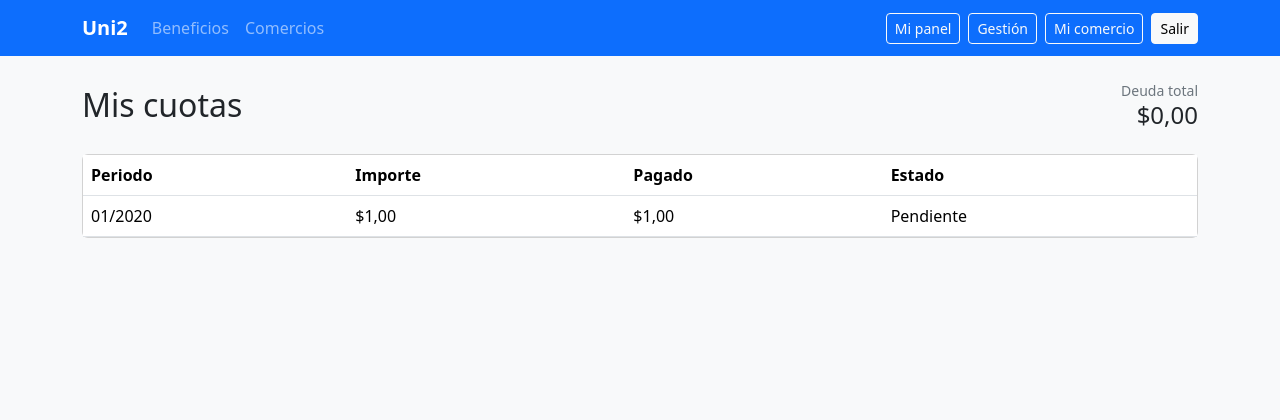
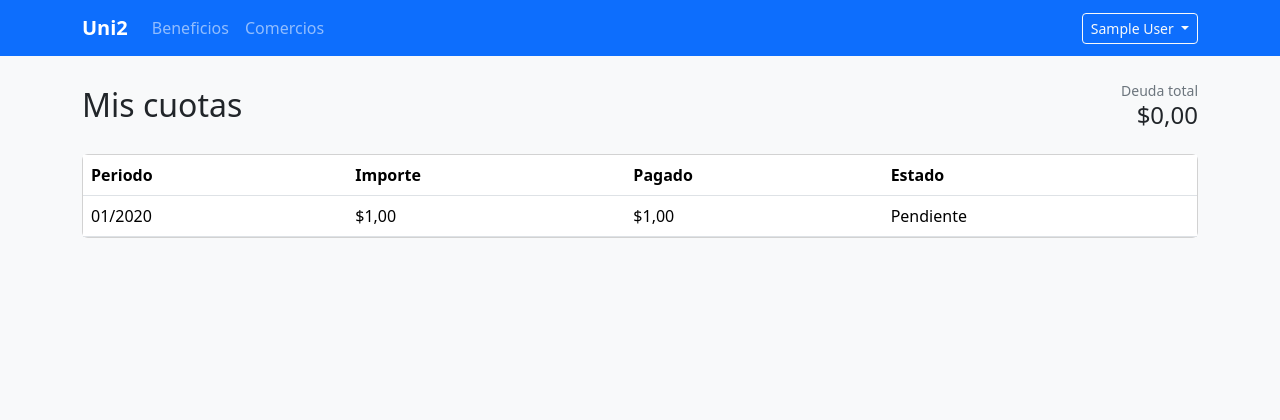
Before and after one commit to CET-3/uni2, a Django app: page /asociado/cuotas/ in a window 1280 px wide. Shown: the top 420 px of the page. Run offline with Django 5.2, Linux system fonts and the light colour scheme; a user stored in the database is signed in; tables that the repository leaves empty hold one stand-in row (values such as "Sample post").

Commit message:
Mejorar menu de usuario

```diff
--- a/especificacion/index.html
+++ b/especificacion/index.html
@@ -1022,7 +1022,7 @@
               <li>Asociado autenticado: panel simple de <code>asociados</code> con accesos a credencial, cuotas, beneficios y comercios.</li>
               <li>Comercio autenticado: panel simple de <code>comercios</code> con acceso a validar credenciales.</li>
               <li>Luego del login, el sistema redirige directo si hay una sola experiencia disponible; si hay más de una, muestra una pantalla de elección.</li>
-              <li>La navegación muestra accesos a los paneles disponibles para el usuario y deja el admin de Django como herramienta técnica complementaria para usuarios <code>is_staff</code>.</li>
+              <li>La navegación superior muestra el nombre del usuario autenticado como menú desplegable. Si tiene una sola experiencia, el menú muestra el acceso directo a ese panel; si tiene más de una, lista los paneles disponibles. El acceso a gestión se muestra como <code>Panel de gestión</code>. El admin de Django aparece como herramienta técnica complementaria solo para usuarios <code>is_staff</code>.</li>
             </ul>
           </article>
           <article class="card">
--- a/templates/includes/navbar.html
+++ b/templates/includes/navbar.html
@@ -9,21 +9,42 @@
                 <li class="nav-item"><a class="nav-link" href="{% url 'web:beneficios' %}">Beneficios</a></li>
                 <li class="nav-item"><a class="nav-link" href="{% url 'web:comercios' %}">Comercios</a></li>
             </ul>
-            <div class="d-flex gap-2">
+            <div class="d-flex align-items-center gap-2 flex-wrap">
                 {% if user.is_authenticated %}
+                    <div class="dropdown">
+                        <button class="btn btn-outline-light btn-sm dropdown-toggle" type="button" data-bs-toggle="dropdown" aria-expanded="false">
+                            {{ nombre_usuario }}
+                        </button>
+                        <ul class="dropdown-menu dropdown-menu-end">
+                            {% if cantidad_experiencias > 1 %}
                                 {% if tiene_perfil_asociado %}
-                        <a class="btn btn-outline-light btn-sm" href="{% url 'asociados:dashboard' %}">Mi panel</a>
+                                    <li><a class="dropdown-item" href="{% url 'asociados:dashboard' %}">Mi panel</a></li>
                                 {% endif %}
                                 {% if tiene_gestion %}
-                        <a class="btn btn-outline-light btn-sm" href="{% url 'gestion:dashboard' %}">Gestión</a>
+                                    <li><a class="dropdown-item" href="{% url 'gestion:dashboard' %}">Panel de gestión</a></li>
                                 {% endif %}
                                 {% if tiene_perfil_comercio %}
-                        <a class="btn btn-outline-light btn-sm" href="{% url 'comercios:dashboard' %}">Mi comercio</a>
+                                    <li><a class="dropdown-item" href="{% url 'comercios:dashboard' %}">Mi comercio</a></li>
                                 {% endif %}
+                            {% elif tiene_gestion %}
+                                <li><a class="dropdown-item" href="{% url 'gestion:dashboard' %}">Panel de gestión</a></li>
+                            {% elif tiene_perfil_asociado %}
+                                <li><a class="dropdown-item" href="{% url 'asociados:dashboard' %}">Mi panel</a></li>
+                            {% elif tiene_perfil_comercio %}
+                                <li><a class="dropdown-item" href="{% url 'comercios:dashboard' %}">Mi comercio</a></li>
+                            {% endif %}
+                            {% if es_staff %}
+                                <li><a class="dropdown-item" href="{% url 'admin:index' %}">Admin técnico</a></li>
+                            {% endif %}
+                            <li><hr class="dropdown-divider"></li>
+                            <li>
                                 <form method="post" action="{% url 'usuarios:logout' %}">
                                     {% csrf_token %}
-                        <button class="btn btn-light btn-sm" type="submit">Salir</button>
+                                    <button class="dropdown-item" type="submit">Salir</button>
                                 </form>
+                            </li>
+                        </ul>
+                    </div>
                 {% else %}
                     <a class="btn btn-light btn-sm" href="{% url 'usuarios:login' %}">Ingresar</a>
                 {% endif %}
--- a/usuarios/context_processors.py
+++ b/usuarios/context_processors.py
@@ -1,4 +1,4 @@
-from .services import user_has_gestion_access, user_is_asociado, user_is_comercio
+from .services import get_available_experiences, user_has_gestion_access, user_is_asociado, user_is_comercio
 
 
 def navigation_roles(request):
@@ -7,6 +7,8 @@ def navigation_roles(request):
     es_comercio = user_is_comercio(user)
     tiene_perfil_asociado = bool(user.is_authenticated and hasattr(user, "asociado"))
     tiene_perfil_comercio = bool(user.is_authenticated and hasattr(user, "comercio"))
+    experiencias_disponibles = get_available_experiences(user)
+    nombre_usuario = user.get_full_name() or user.get_username() if user.is_authenticated else ""
     return {
         "es_asociado": es_asociado,
         "es_comercio": es_comercio,
@@ -14,4 +16,7 @@ def navigation_roles(request):
         "es_staff": bool(user.is_authenticated and user.is_staff),
         "tiene_perfil_asociado": tiene_perfil_asociado,
         "tiene_perfil_comercio": tiene_perfil_comercio,
+        "experiencias_disponibles": experiencias_disponibles,
+        "cantidad_experiencias": len(experiencias_disponibles),
+        "nombre_usuario": nombre_usuario,
     }
```
Also changed, not shown: usuarios/tests/test_views.py (+63 -0 lines). Lines whose indentation alone changed are shown as unchanged.
